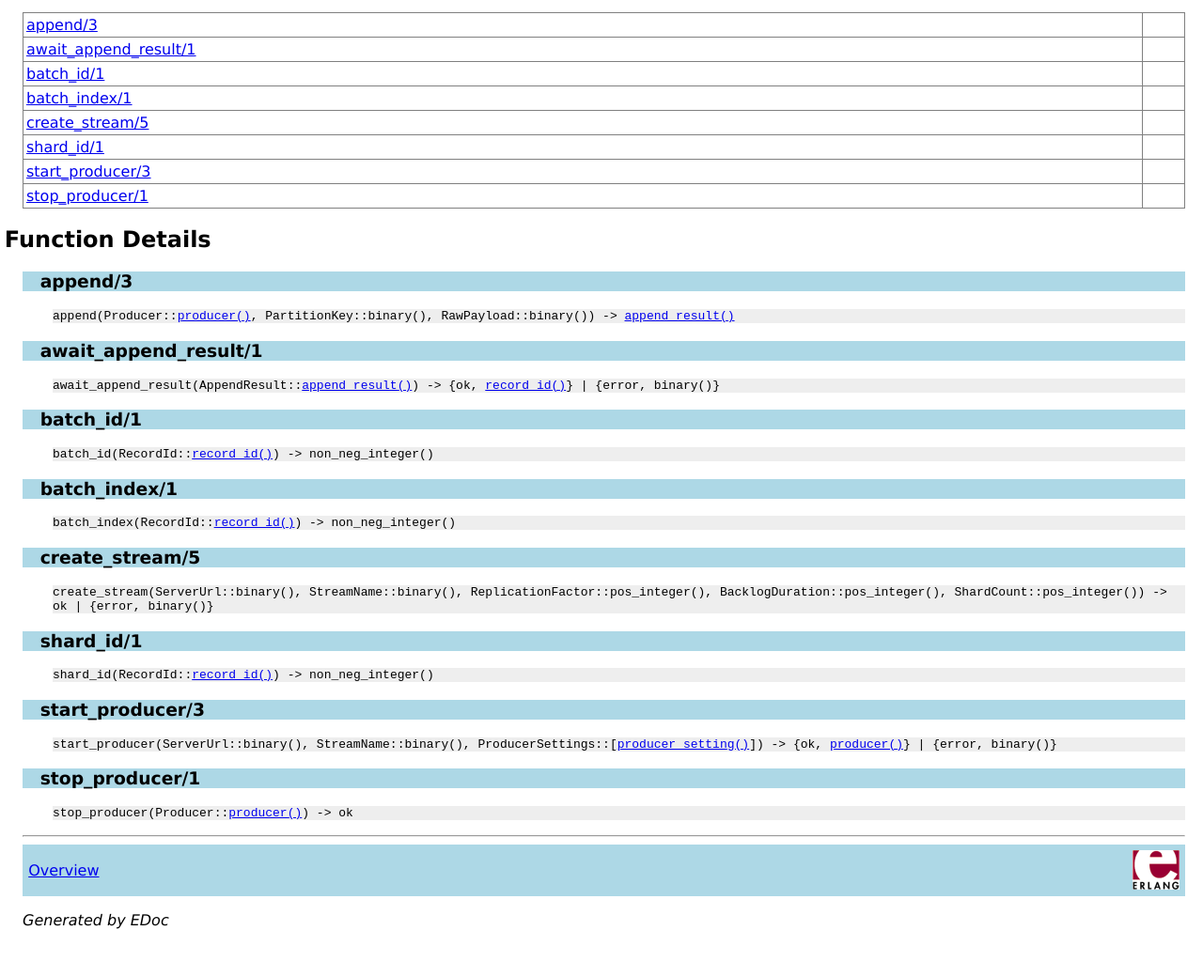
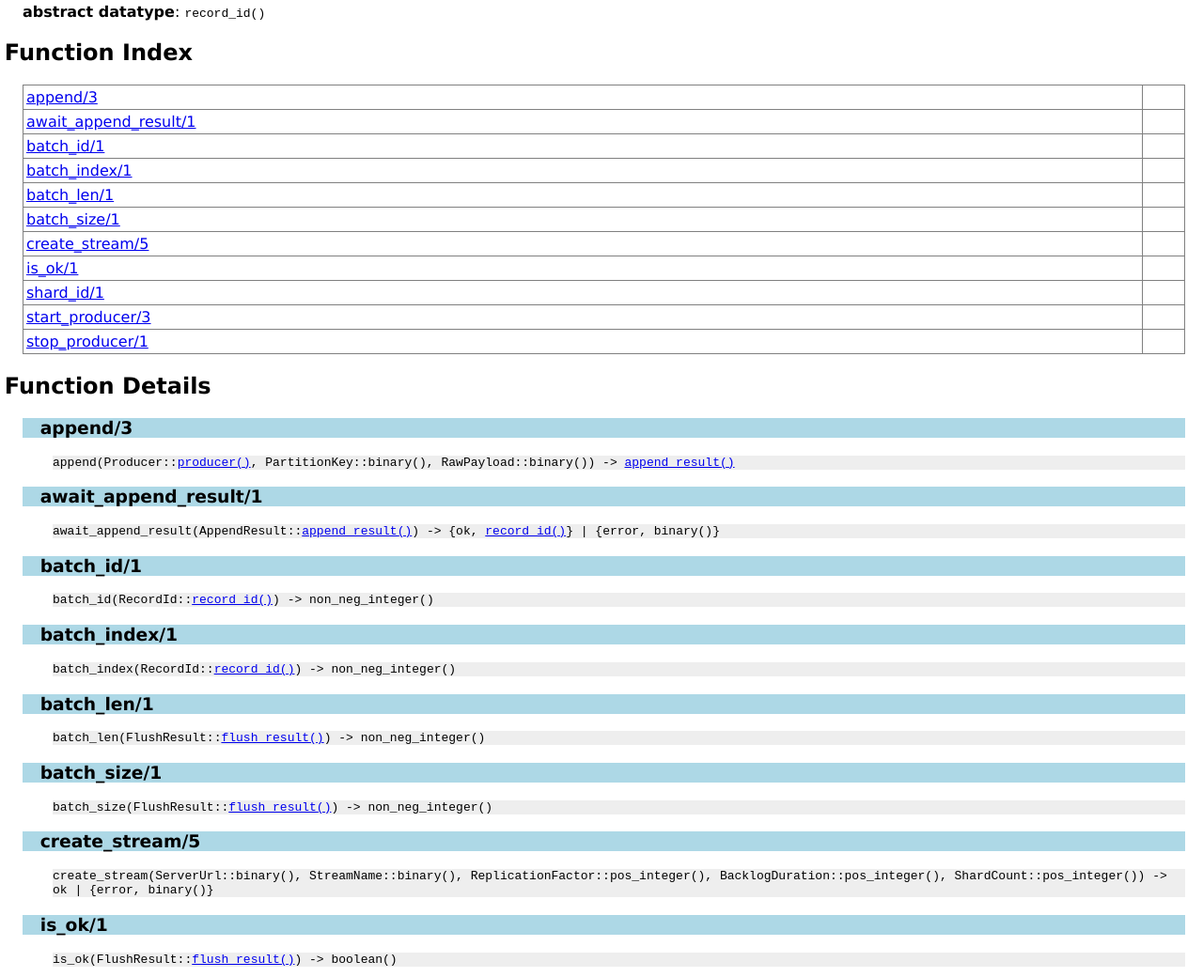
Before and after one commit to hstreamdb/hstreamdb_erl-rs, a plain HTML site: page hstreamdb.html in a window 1280 px wide. Shown: the part 712-1752 px from the top of the page at 94% size. Before the commit the page ends 1720 px from the top, so only its background shows below. Drawn offline with Linux system fonts and the light colour scheme.

Commit message:
Deploying to gh-pages from @ hstreamdb/hstreamdb_erl-rs@68a738362197787ca821fd51e19563354c803373 🚀

```diff
--- a/hstreamdb.html
+++ b/hstreamdb.html
@@ -23,6 +23,10 @@
 <p><tt>compression_type() = none | gzip | zstd</tt></p>
 
 
+<h3 class="typedecl"><a name="type-flush_result">flush_result()</a></h3>
+<p><b>abstract datatype</b>: <tt>flush_result()</tt></p>
+
+
 <h3 class="typedecl"><a name="type-producer">producer()</a></h3>
 <p><tt>producer() = reference()</tt></p>
 
@@ -40,7 +44,10 @@
 <tr><td valign="top"><a href="#await_append_result-1">await_append_result/1</a></td><td></td></tr>
 <tr><td valign="top"><a href="#batch_id-1">batch_id/1</a></td><td></td></tr>
 <tr><td valign="top"><a href="#batch_index-1">batch_index/1</a></td><td></td></tr>
+<tr><td valign="top"><a href="#batch_len-1">batch_len/1</a></td><td></td></tr>
+<tr><td valign="top"><a href="#batch_size-1">batch_size/1</a></td><td></td></tr>
 <tr><td valign="top"><a href="#create_stream-5">create_stream/5</a></td><td></td></tr>
+<tr><td valign="top"><a href="#is_ok-1">is_ok/1</a></td><td></td></tr>
 <tr><td valign="top"><a href="#shard_id-1">shard_id/1</a></td><td></td></tr>
 <tr><td valign="top"><a href="#start_producer-3">start_producer/3</a></td><td></td></tr>
 <tr><td valign="top"><a href="#stop_producer-1">stop_producer/1</a></td><td></td></tr>
@@ -72,9 +79,27 @@
 <p> </p>
 </div>
 
+<h3 class="function"><a name="batch_len-1">batch_len/1</a></h3>
+<div class="spec">
+<p><tt>batch_len(FlushResult::<a href="#type-flush_result">flush_result()</a>) -&gt; non_neg_integer()</tt><br></p>
+<p> </p>
+</div>
+
+<h3 class="function"><a name="batch_size-1">batch_size/1</a></h3>
+<div class="spec">
+<p><tt>batch_size(FlushResult::<a href="#type-flush_result">flush_result()</a>) -&gt; non_neg_integer()</tt><br></p>
+<p> </p>
+</div>
+
 <h3 class="function"><a name="create_stream-5">create_stream/5</a></h3>
 <div class="spec">
 <p><tt>create_stream(ServerUrl::binary(), StreamName::binary(), ReplicationFactor::pos_integer(), BacklogDuration::pos_integer(), ShardCount::pos_integer()) -&gt; ok | {error, binary()}</tt><br></p>
+<p> </p>
+</div>
+
+<h3 class="function"><a name="is_ok-1">is_ok/1</a></h3>
+<div class="spec">
+<p><tt>is_ok(FlushResult::<a href="#type-flush_result">flush_result()</a>) -&gt; boolean()</tt><br></p>
 <p> </p>
 </div>
 
```
